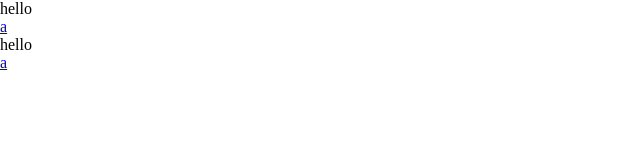
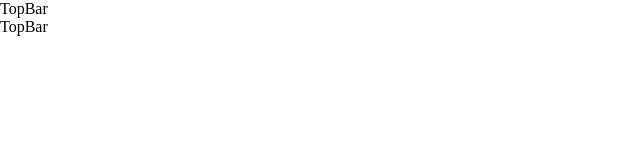
Before and after one commit to slmn7799/Blog-React-WebApp, a React (Vite) app in the folder client/: page /to in a window 1280 px wide. Shown: the top 160 px of the page, without its empty margins (0-640 px from the left). Built offline with nearby package versions, Linux system fonts and the light colour scheme.

Commit message:
adding components to the UI

```diff
--- a/client/src/components/topbar/TopBar.jsx
+++ b/client/src/components/topbar/TopBar.jsx
@@ -1,13 +1,11 @@
 import "./topbar.css";
-import { Link } from "react-router-dom";
 
 const TopBar = () => {
 
   return (
-    <>
-    <div>hello</div>
-    <Link to='/to'>a</Link>
-    </>
+    <div>
+      TopBar
+    </div>
   );
 }
 
```
Also changed, not shown: client/src/components/header/Header.jsx (added, +11 -0 lines), client/src/components/post/Post.jsx (added, +11 -0 lines), client/src/components/posts/Posts.jsx (added, +11 -0 lines), client/src/components/sidebar/SideBar.jsx (added, +11 -0 lines), client/src/components/singlepost/SinglePost.jsx (added, +11 -0 lines), client/src/components/header/header.css (added), client/src/components/post/post.css (added), client/src/components/posts/posts.css (added), client/src/components/sidebar/sidebar.css (added), client/src/components/singlepost/singlepost.css (added).
